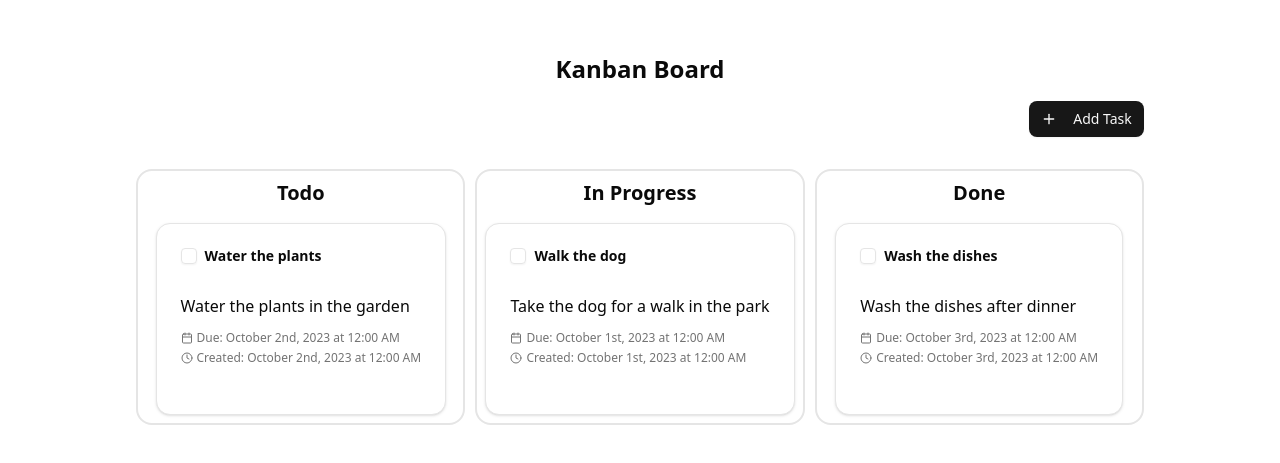
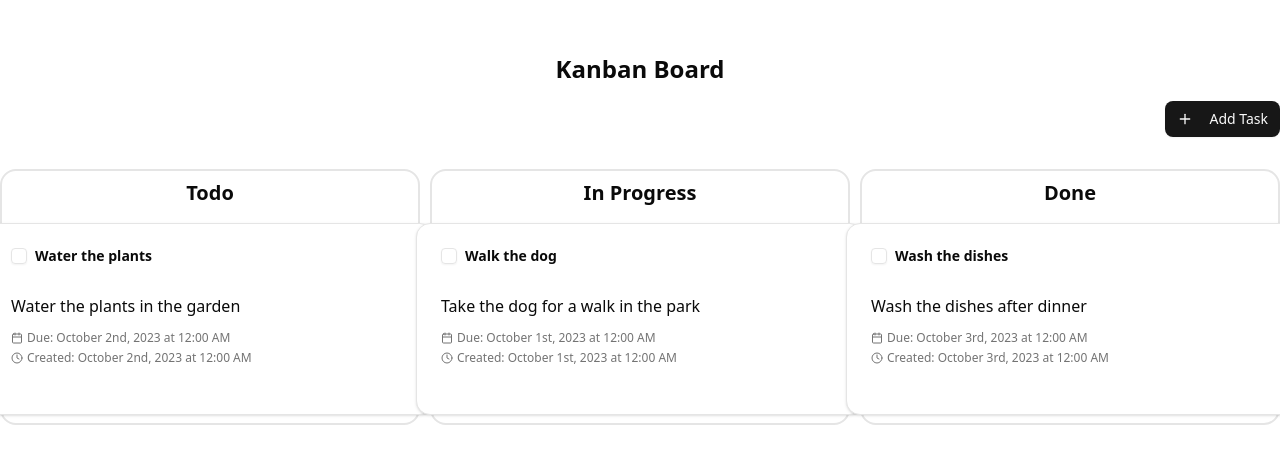
Before and after one commit to CakraSera/kanban, a React (Vite) app: page / in a window 1280 px wide. Shown: the part 161-624 px from the top of the page. Built offline with nearby package versions, Linux system fonts and the light colour scheme.

Commit message:
fix: fixing task card

```diff
--- a/src/components/task-card.tsx
+++ b/src/components/task-card.tsx
@@ -32,8 +32,6 @@ export function TaskCard({
     id: task.id,
   });
 
-  console.log({ createdAt: isValid(task.dueDate) });
-
   const style = transform
     ? {
         transform: `translate3d(${transform.x}px, ${transform.y}px, 0)`,
@@ -64,7 +62,7 @@ export function TaskCard({
       {...listeners}
       {...attributes}
       style={style}
-      className={`relative overflow-hidden transition-all duration-300 ${task.completed ? "border-green-500 bg-green-50 dark:bg-green-950/20" : ""} touch-none`}
+      className={`relative min-w-md overflow-hidden transition-all duration-300 ${task.completed ? "border-green-500 bg-green-50 dark:bg-green-950/20" : ""} touch-none`}
       // className="flex flex-row items-center justify-evenly p-4 "
       onMouseEnter={() => setIsHovered(true)}
       onMouseLeave={() => setIsHovered(false)}
```
